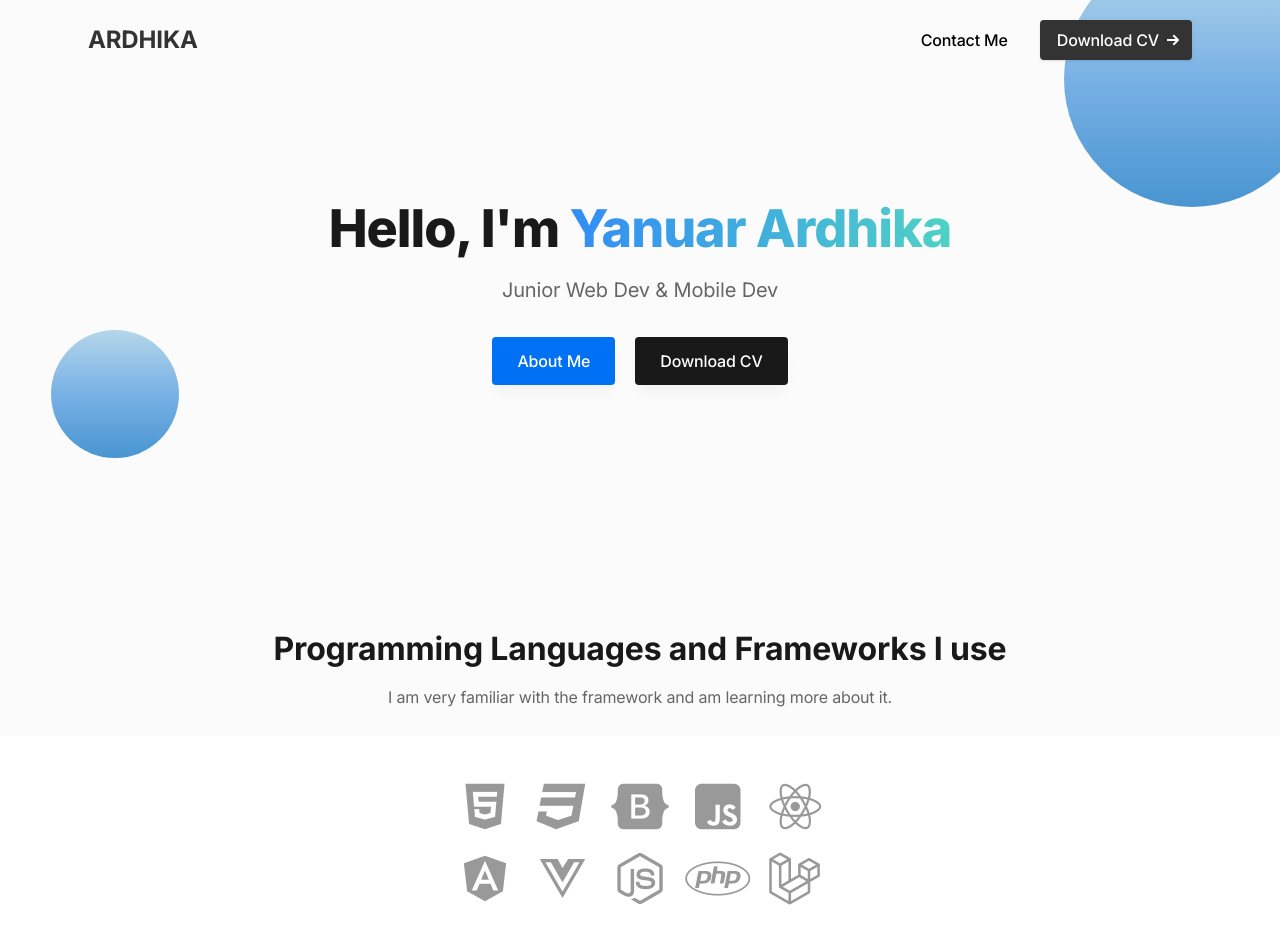
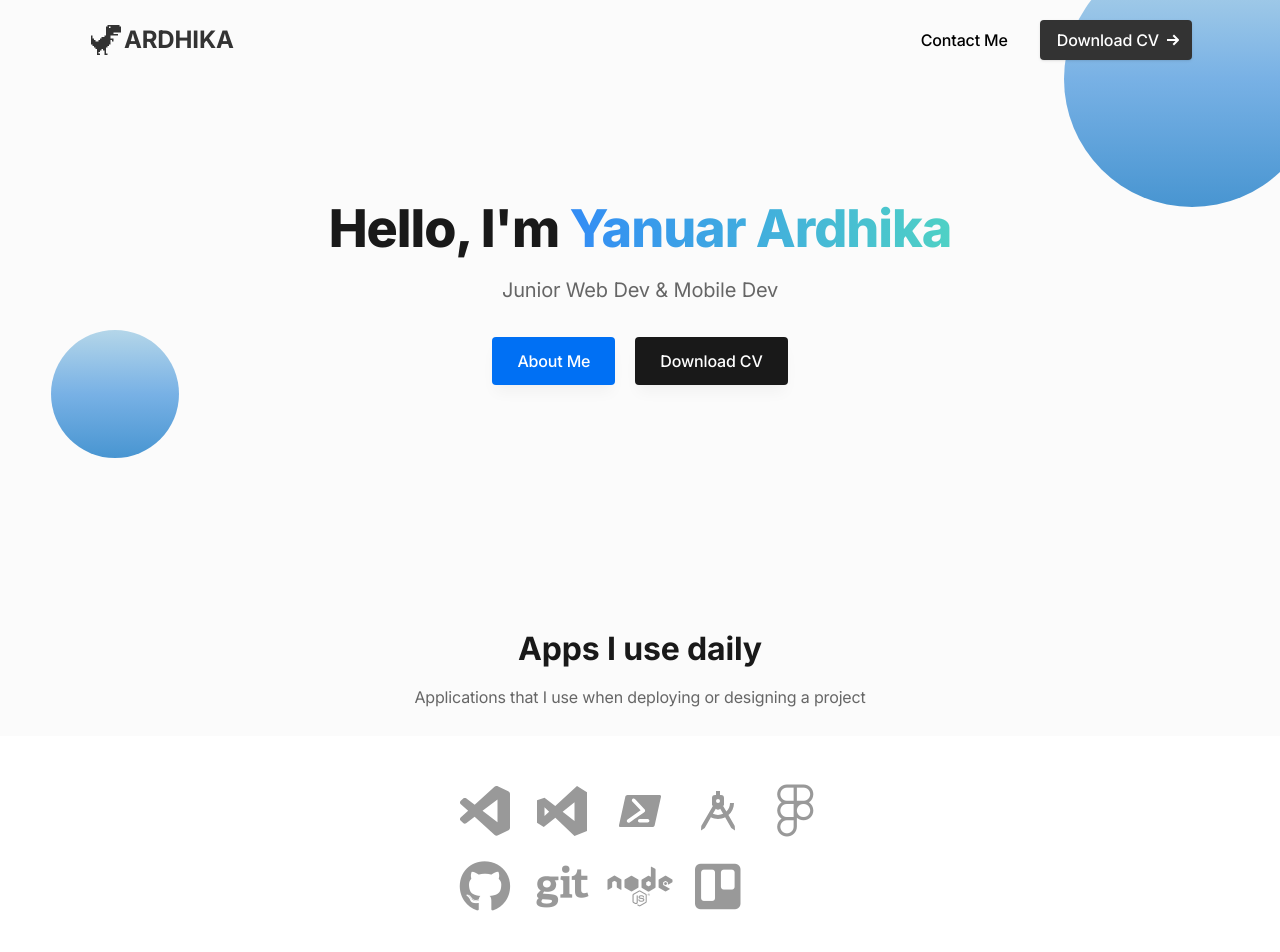
Before and after one commit to ardhikaxx/portofolio-react, a Next.js app: page / in a window 1280 px wide. Shown: the top 952 px of the page. Built offline with nearby package versions, Linux system fonts and the light colour scheme.

Commit message:
update- view web

```diff
--- a/components/profile.tsx
+++ b/components/profile.tsx
@@ -1,6 +1,11 @@
-import Image from 'next/image'
+import Image from 'next/image';
+import Icon from '@mdi/react';
 import ProfilImage from '@/public/images/me.jpg'
 import '@fortawesome/fontawesome-free/css/all.css';
+import { mdiMicrosoftVisualStudioCode } from '@mdi/js';
+import { mdiAndroidStudio } from '@mdi/js';
+import { mdiPowershell } from '@mdi/js';
+import { mdiMicrosoftVisualStudio } from '@mdi/js';
 
 export default function Profile() {
   return (
@@ -27,42 +32,38 @@ export default function Profile() {
         <div className="py-12 md:py-20">
 
           <div className=" mx-auto text-center pb-12 md:pb-16">
-            <h2 className="h3 mb-4">Programming Languages and Frameworks I use</h2>
-            <p className=" text-gray-600" data-aos="zoom-y-out">I am very familiar with the framework and am learning more about it.</p>
+            <h2 className="h3 mb-4">Apps I use daily</h2>
+            <p className=" text-gray-600" data-aos="zoom-y-out">Applications that I use when deploying or designing a project</p>
           </div>
 
           <div className="max-w-sm md:max-w-1xl mx-auto grid gap-1 grid-cols-4 md:grid-cols-5">
             <div className="flex items-center justify-center py-2 col-span-1 md:col-auto">
-              <i className="fab fa-html5 text-gray-400 text-5xl"></i>
+              <Icon className='text-gray-400' path={mdiMicrosoftVisualStudioCode} size={2.5} />
             </div>
             <div className="flex items-center justify-center py-2 col-span-1 md:col-auto">
-              <i className="fab fa-css3 text-gray-400 text-5xl"></i>
+              <Icon className='text-gray-400' path={mdiMicrosoftVisualStudio} size={2.5} />
             </div>
             <div className="flex items-center justify-center py-2 col-span-1 md:col-auto">
-              <i className="fab fa-bootstrap text-gray-400 text-5xl"></i>
+              <Icon className='text-gray-400' path={mdiPowershell} size={2} />
             </div>
             <div className="flex items-center justify-center py-2 col-span-1 md:col-auto">
-              <i className="fab fa-js-square text-gray-400 text-5xl"></i>
+              <Icon className='text-gray-400' path={mdiAndroidStudio} size={2} />
             </div>
             <div className="flex items-center justify-center py-2 col-span-1 md:col-auto">
-              <i className="fab fa-react text-gray-400 text-5xl"></i>
+              <i className="fab fa-figma text-gray-400 text-5xl"></i>
             </div>
             <div className="flex items-center justify-center py-2 col-span-1 md:col-auto">
-              <i className="fab fa-angular text-gray-400 text-5xl"></i>
+              <i className="fab fa-github text-gray-400 text-5xl"></i>
             </div>
             <div className="flex items-center justify-center py-2 col-span-1 md:col-auto">
-              <i className="fab fa-vuejs text-gray-400 text-5xl"></i>
+              <i className="fab fa-git text-gray-400 text-5xl"></i>
             </div>
             <div className="flex items-center justify-center py-2 col-span-1 md:col-auto">
-              <i className="fab fa-node-js text-gray-400 text-5xl"></i>
+              <i className="fab fa-node text-gray-400 text-5xl"></i>
             </div>
             <div className="flex items-center justify-center py-2 col-span-1 md:col-auto">
-              <i className="fab fa-php text-gray-400 text-5xl"></i>
+              <i className="fab fa-trello text-gray-400 text-5xl"></i>
             </div>
-            <div className="flex items-center justify-center py-2 col-span-1 md:col-auto">
-              <i className="fab fa-laravel text-gray-400 text-5xl"></i>
-            </div>
-
           </div>
 
           <div className="max-w-3xl mx-auto mt-12 pt-20" data-aos="zoom-y-out">
--- a/components/ui/footer.tsx
+++ b/components/ui/footer.tsx
@@ -1,9 +1,10 @@
 import { FontAwesomeIcon } from '@fortawesome/react-fontawesome';
-import { faInstagram, faGithub } from '@fortawesome/free-brands-svg-icons';
-import { faGlobe } from '@fortawesome/free-solid-svg-icons';
+import { faInstagram, faGithub, faLinkedin } from '@fortawesome/free-brands-svg-icons';
 
 
 export default function Footer() {
+  const currentYear = new Date().getFullYear();
+
   return (
     <footer>
       <div className="max-w-6xl mx-auto px-4 sm:px-6">
@@ -12,26 +13,23 @@ export default function Footer() {
 
           <ul className="flex mb-4 md:order-1 md:ml-4 md:mb-0">
             <li>
-              <a href="#0" className="flex justify-center items-center text-gray-600 hover:text-gray-900 bg-white hover:bg-white-100 rounded-full shadow transition duration-150 ease-in-out p-2" aria-label="Instagram">
+              <a href="https://www.instagram.com/ardhkkaa_/" target='_blank' className="flex justify-center items-center text-gray-600 hover:text-gray-900 bg-white hover:bg-white-100 rounded-full shadow transition duration-150 ease-in-out p-2" aria-label="Instagram">
                 <FontAwesomeIcon icon={faInstagram} className="w-5 h-5 fill-current" />
               </a>
             </li>
             <li className="ml-4">
-              <a href="#0" className="flex justify-center items-center text-gray-600 hover:text-gray-900 bg-white hover:bg-white-100 rounded-full shadow transition duration-150 ease-in-out p-2" aria-label="Github">
+              <a href="https://github.com/ardhikaxx" target='_blank' className="flex justify-center items-center text-gray-600 hover:text-gray-900 bg-white hover:bg-white-100 rounded-full shadow transition duration-150 ease-in-out p-2" aria-label="Github">
                 <FontAwesomeIcon icon={faGithub} className="w-5 h-5 fill-current" />
               </a>
             </li>
             <li className="ml-4">
-              <a href="#0" className="flex justify-center items-center text-gray-600 hover:text-gray-900 bg-white hover:bg-white-100 rounded-full shadow transition duration-150 ease-in-out p-2" aria-label="Facebook">
-                <FontAwesomeIcon icon={faGlobe} className="w-5 h-5 fill-current"/>
+              <a href="https://www.linkedin.com/in/yanuar-ardhika-rahmadhani-ubaidillah-36a842287/" className="flex justify-center items-center text-gray-600 hover:text-gray-900 bg-white hover:bg-white-100 rounded-full shadow transition duration-150 ease-in-out p-2" aria-label="Facebook">
+                <FontAwesomeIcon icon={faLinkedin} className="w-5 h-5 fill-current"/>
               </a>
             </li>
           </ul>
-
-          <div className="text-sm text-gray-600 mr-4">&copy; ARDHIKA. All rights reserved.</div>
-
+          <div className="text-sm text-gray-600 mr-4">&copy; ARDHIKA. {currentYear} All rights reserved.</div>
         </div>
-
       </div>
     </footer>
   )
--- a/components/ui/logo.tsx
+++ b/components/ui/logo.tsx
@@ -1,10 +1,12 @@
-import Link from 'next/link'
+import Link from 'next/link';
+import Icon from '@mdi/react';
+import { mdiGoogleDownasaur } from '@mdi/js';
 
 export default function Logo() {
   return (
     <Link href="/" className="block" aria-label="Cruip">
-      <div className="text-2xl font-bold text-gray-800">
-        ARDHIKA
+      <div className="text-2xl flex justify-center items-center font-bold text-gray-800">
+        <Icon path={mdiGoogleDownasaur} size={1.5} />ARDHIKA
       </div>
     </Link>
   )
--- a/package.json
+++ b/package.json
@@ -15,6 +15,8 @@
     "@fortawesome/free-solid-svg-icons": "^6.5.1",
     "@fortawesome/react-fontawesome": "^0.2.0",
     "@headlessui/react": "^1.7.17",
+    "@mdi/js": "^7.4.47",
+    "@mdi/react": "^1.6.1",
     "@types/node": "^20.10.4",
     "@types/react": "^18.2.42",
     "@types/react-dom": "^18.2.17",
@@ -22,6 +24,7 @@
     "next": "^14.0.4",
     "react": "18.2.0",
     "react-dom": "18.2.0",
+    "react-icons": "^5.2.1",
     "typescript": "^5.3.3"
   },
   "devDependencies": {
```
Also changed, not shown: 1 other file (tests, documents, lock files or other folders).
